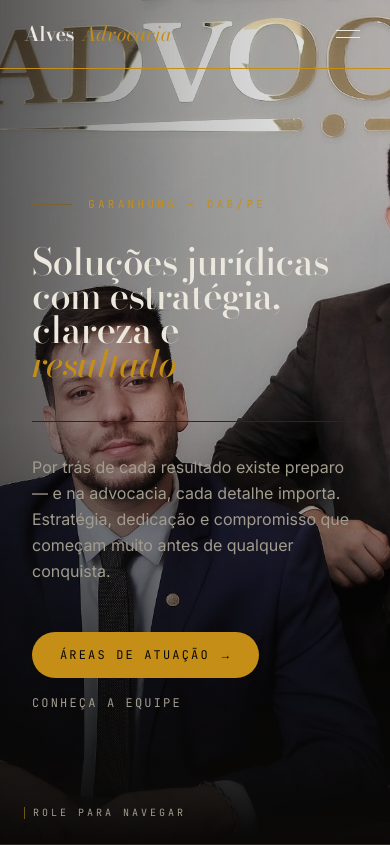
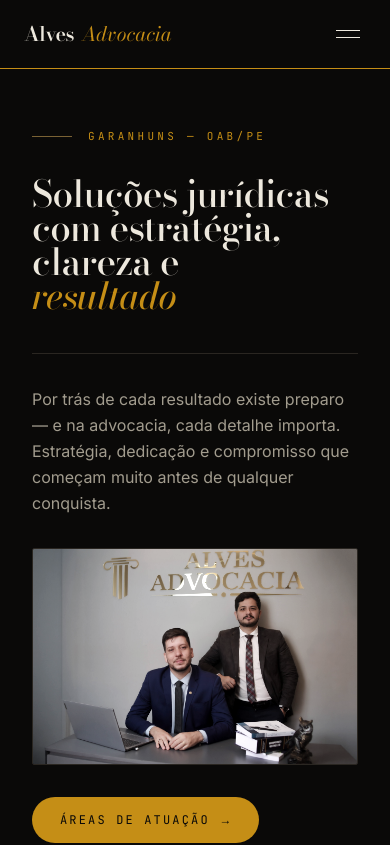
Before and after one commit to Jrevoredo42/Alves-advocacia, a Next.js app: page / in a window 390 px wide. Shown: the top 845 px of the page. Built offline with nearby package versions, Linux system fonts and the light colour scheme.

Commit message:
layout(mobilePhoto): foi alterado foto do hero para ajuste de resolucao do dispositivo mobile

```diff
--- a/src/components/Hero.tsx
+++ b/src/components/Hero.tsx
@@ -40,8 +40,8 @@ export function Hero() {
 
   return (
     <section ref={root} id="top" className="relative min-h-svh overflow-hidden">
-      {/* Image column (right) */}
-      <div className="absolute inset-0 grid md:grid-cols-[1.05fr_0.95fr]">
+      {/* Image column (right on desktop) */}
+      <div className="hidden md:grid absolute inset-0 md:grid-cols-[1.05fr_0.95fr]">
         <div className="hidden md:block" />
         <div className="relative overflow-hidden bg-ink-soft">
           <motion.div ref={imgRef} style={{ y: imgY }} className="absolute inset-[-12%_0_-12%_0]">
@@ -81,7 +81,16 @@ export function Hero() {
           Por trás de cada resultado existe preparo — e na advocacia, cada detalhe importa. Estratégia, dedicação e compromisso que começam muito antes de qualquer conquista.
         </p>
 
-        <div className="hero-meta mt-12 flex flex-wrap items-center gap-4">
+        {/* Mobile Image: adapted for mobile view showing full photo without cutting off lawyers */}
+        <div className="hero-meta mt-8 w-full overflow-hidden rounded-xs border border-hair bg-ink-soft aspect-[4898/3265] md:hidden">
+          <img
+            src="/home/hero.jpg"
+            alt="Advogados Alves Advocacia"
+            className="h-full w-full object-cover grayscale-[0.35] contrast-110"
+          />
+        </div>
+
+        <div className="hero-meta mt-8 md:mt-12 flex flex-wrap items-center gap-4">
           <Link
             href="/#atuacao"
             className="group inline-flex items-center gap-3 rounded-full bg-gold px-7 py-3.5 font-mono text-[12px] uppercase tracking-[0.18em] text-ink transition-all duration-300 hover:bg-gold-bright"
```
